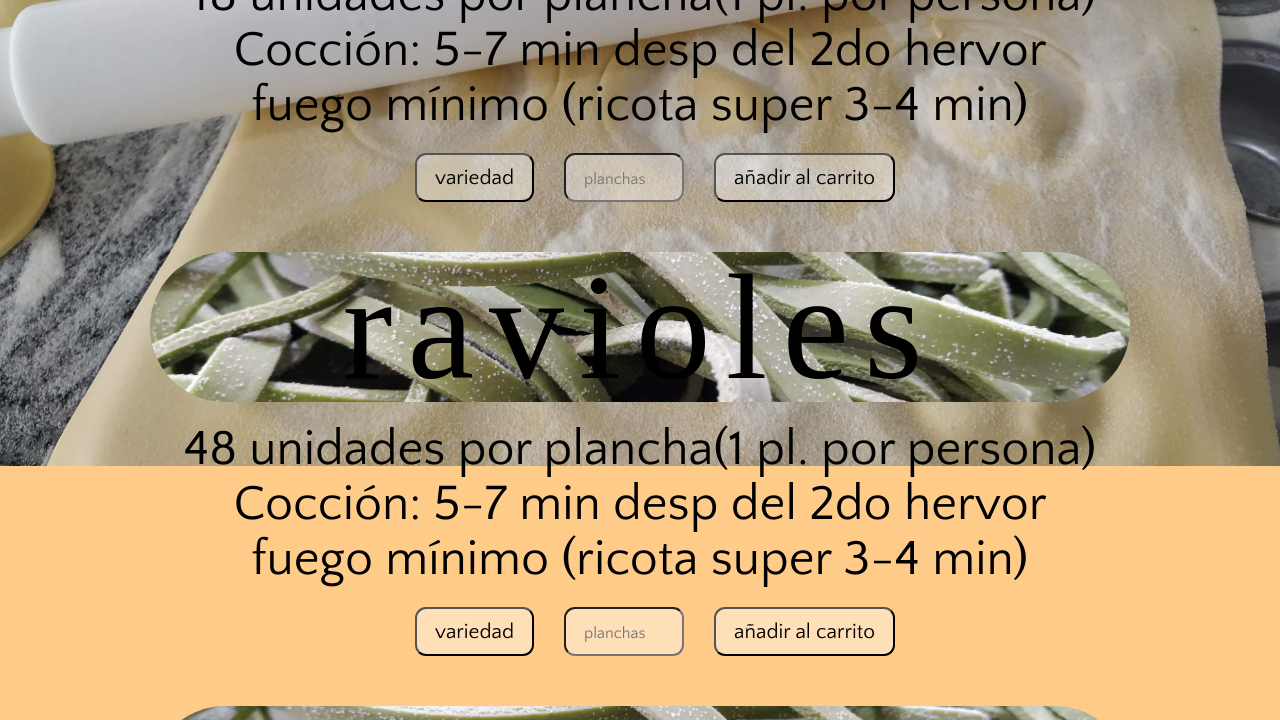
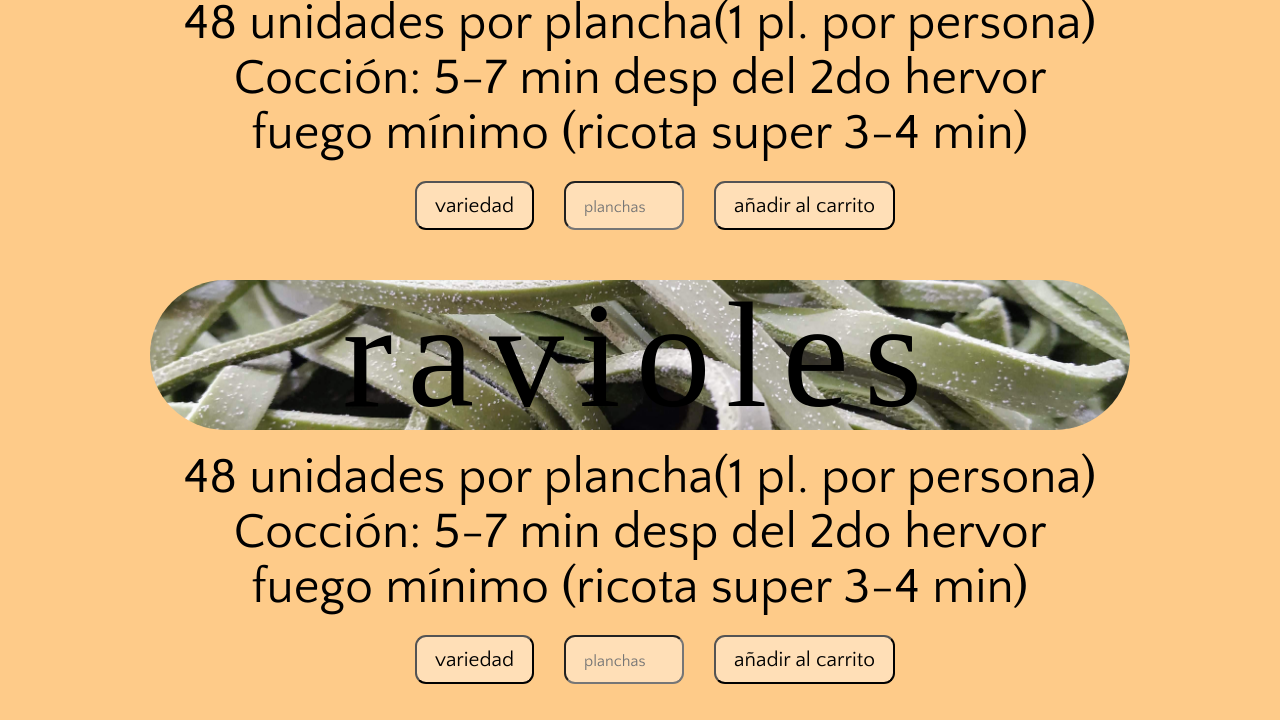
Before and after one commit to FacundoCanepa/Tio-pelotte-v2, a website: page pages/pastas.html in a window 1280 px wide. Shown: the part 494-1214 px from the top of the page. Drawn offline with nearby package versions, Linux system fonts and the light colour scheme; a web font is replaced by a local one.

Commit message:
bug de pastas arreglado

```diff
--- a/scss/layout/_main-pastas.scss
+++ b/scss/layout/_main-pastas.scss
@@ -4,7 +4,7 @@
         display: grid;
         grid-template-columns: 1fr;
         grid-template-rows: 10rem 1fr;
-        .img-banner{
+        img{
             grid-column-start: 1;
             grid-column-end:2 ;
             grid-row-start:2;
```
Also changed, not shown: css/style.css, scss/style.css.
